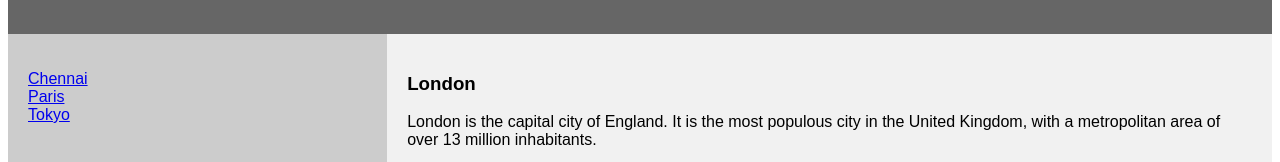
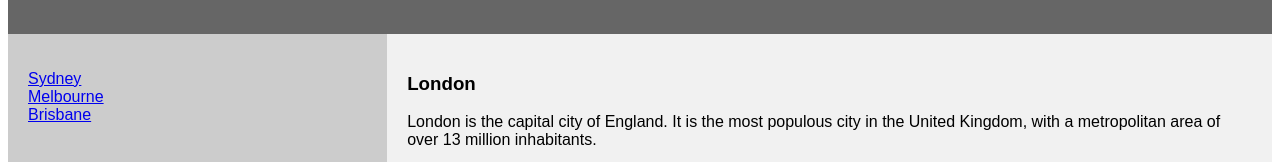
Before and after one commit to MohanSathya/Testing, a plain HTML site: page Index.html in a window 1280 px wide. Shown: the part 310-472 px from the top of the page. Drawn offline with Linux system fonts and the light colour scheme.

Commit message:
Add files via upload

```diff
--- a/Index.html
+++ b/Index.html
@@ -82,9 +82,9 @@ footer {
 <section>
   <nav>
     <ul>
-      <li><a href="#">Chennai</a></li>
-      <li><a href="#">Paris</a></li>
-      <li><a href="#">Tokyo</a></li>
+      <li><a href="#">Sydney</a></li>
+      <li><a href="#">Melbourne</a></li>
+      <li><a href="#">Brisbane</a></li>
     </ul>
   </nav>
 
```
